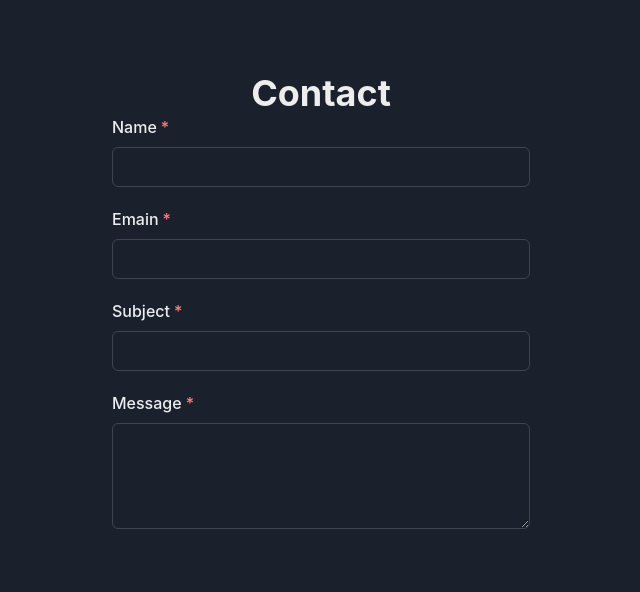
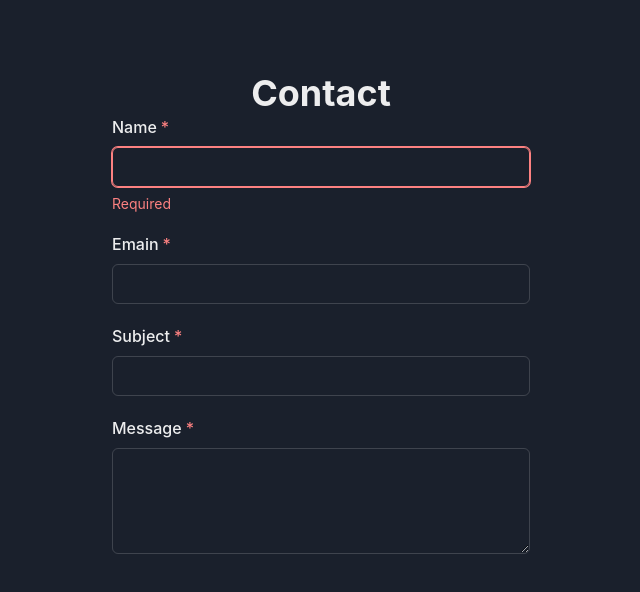
Before and after one commit to amerv97/next-js-nodemailer-main, a Next.js app: page / in a window 1280 px wide. Shown: the top 592 px of the page, without its empty margins (319-959 px from the left). Built offline with nearby package versions, Linux system fonts and the light colour scheme.

Commit message:
Added formErrorMessage on Name input

```diff
--- a/pages/index.js
+++ b/pages/index.js
@@ -1,6 +1,7 @@
 import {
   Container,
   FormControl,
+  FormErrorMessage,
   FormLabel,
   Heading,
   Input,
@@ -29,14 +30,17 @@ export default function Home() {
   return (
     <Container maxW="450px" mt={12}>
       <Heading>Contact</Heading>
-      <FormControl isRequired mb={5}>
+
+      <FormControl isRequired isInvalid={!values.name} mb={5}>
         <FormLabel>Name</FormLabel>
         <Input
           type="text"
           name="name"
+          errorBorderColor="red.300"
           value={values.name}
           onChange={handleChange}
         />
+        <FormErrorMessage>Required</FormErrorMessage>
       </FormControl>
 
       <FormControl isRequired mb={5}>
```
